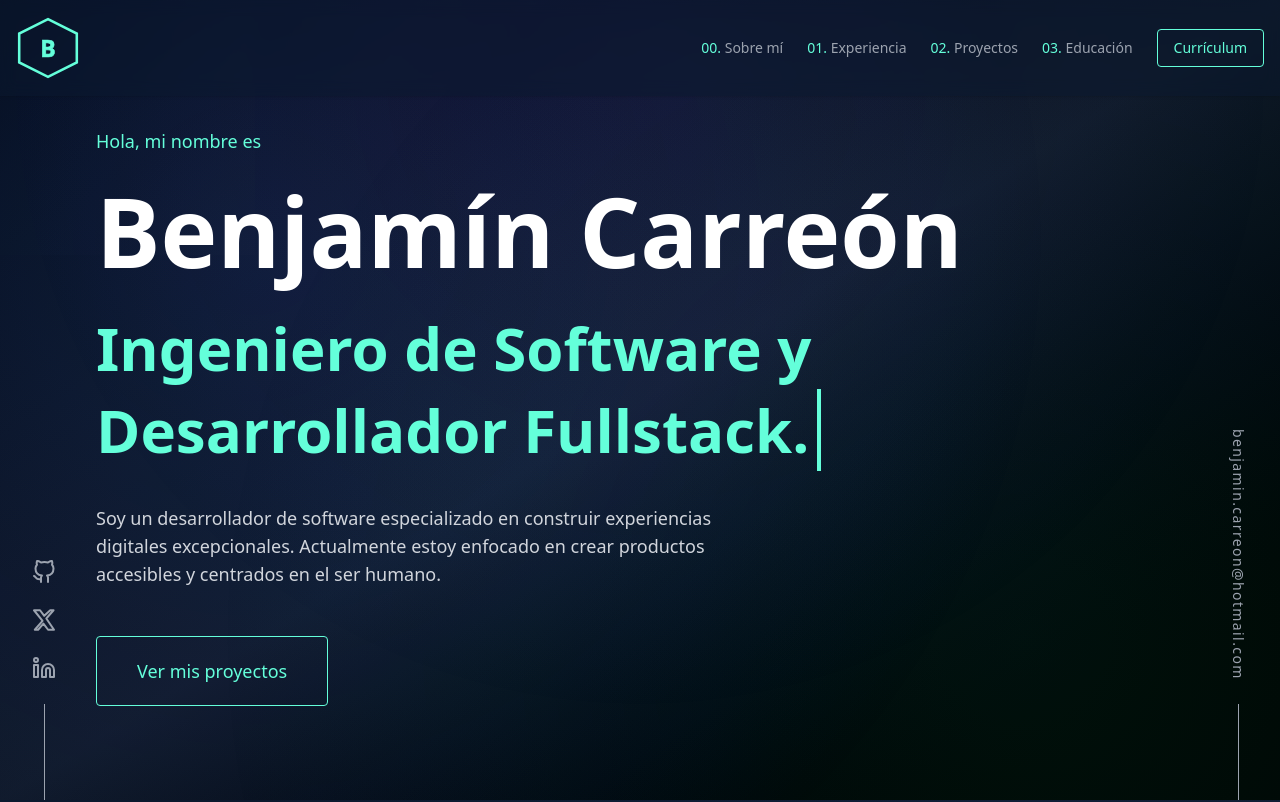
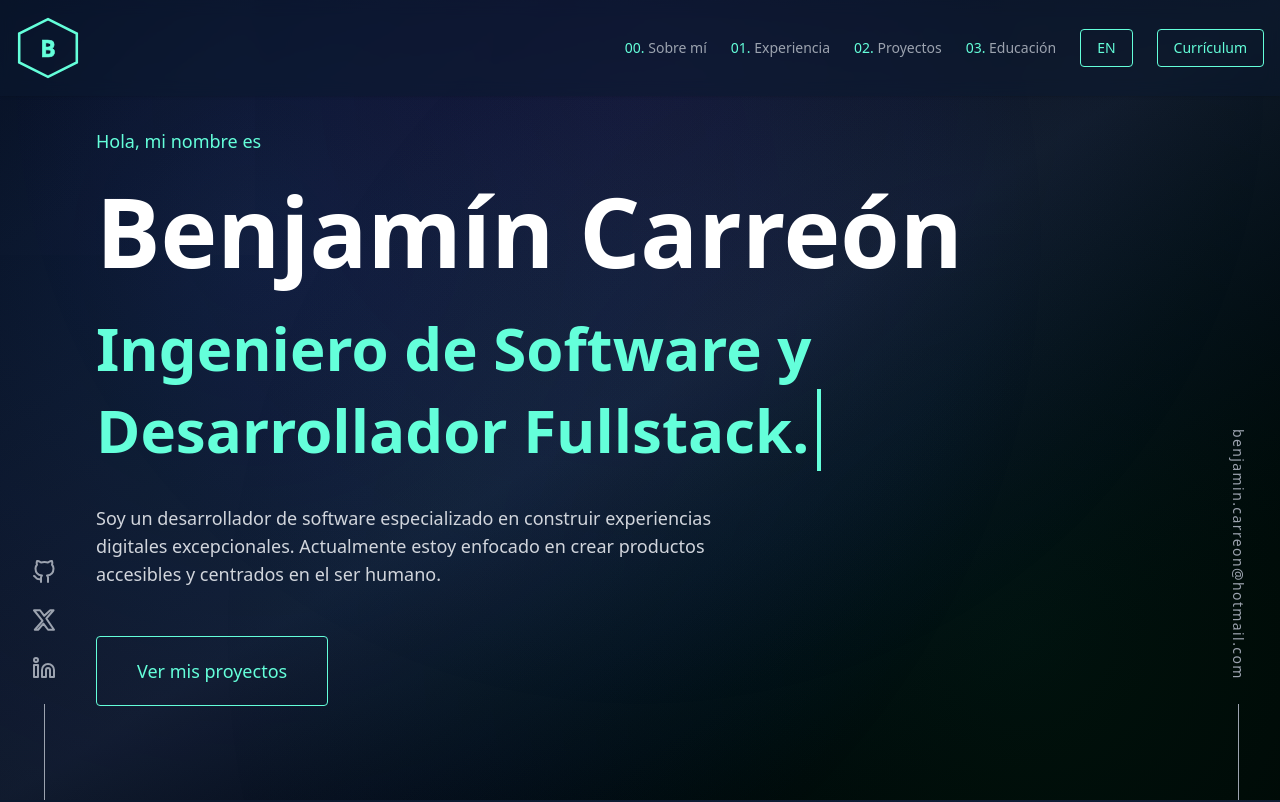
Before and after one commit to BCarreonC/Portfolio, a React (Vite) app in the folder my-portfolio/: page / in a window 1280 px wide. Shown: the top 802 px of the page. Built offline with nearby package versions, Linux system fonts and the light colour scheme.

Commit message:
last changes break point

```diff
--- a/my-portfolio/package.json
+++ b/my-portfolio/package.json
@@ -11,10 +11,12 @@
   },
   "dependencies": {
     "@tailwindcss/vite": "^4.1.15",
+    "i18next": "^25.6.0",
     "lucide-react": "^0.546.0",
     "react": "^19.1.1",
     "react-dom": "^19.1.1",
     "react-fast-marquee": "^1.6.5",
+    "react-i18next": "^16.2.3",
     "react-icons": "^5.5.0",
     "react-typing-effect": "^2.0.5",
     "tailwindcss": "^4.1.15"
--- a/my-portfolio/src/components/Education.jsx
+++ b/my-portfolio/src/components/Education.jsx
@@ -36,7 +36,7 @@ export default function Education() {
   return (
     <section
       id="education"
-      className={`relative grid grid-cols-1 gap-8 items-start justify-center w-full min-h-screen px-4 sm:px-8 md:px-12 lg:px-40 py-16 md:py-24 lg:py-48 transition-all duration-1000 ${
+      className={`relative w-full min-h-screen flex flex-col items-center justify-center px-4 sm:px-8 md:px-12 lg:px-40 py-16 sm:py-20 md:py-28 transition-all duration-1000 ${
         visible ? "opacity-100 translate-y-0" : "opacity-0 translate-y-10"
       }`}
     >
--- a/my-portfolio/src/components/Experience.jsx
+++ b/my-portfolio/src/components/Experience.jsx
@@ -79,8 +79,6 @@ export default function Experience() {
                 </p>
               </div>
 
-              {/* Empresa */}
-
               {/* Descripción */}
               <p className="text-gray-300 text-sm sm:text-base leading-relaxed">
                 {exp.descripcion}
--- a/my-portfolio/src/components/Header.jsx
+++ b/my-portfolio/src/components/Header.jsx
@@ -1,17 +1,23 @@
 import { useState } from "react";
 import { Menu, X, FileText } from "lucide-react";
+import { useTranslation } from "react-i18next";
+import "../i18n";
 
 export default function Header() {
   const [menuOpen, setMenuOpen] = useState(false);
+  const { t, i18n } = useTranslation();
 
   // 🔗 Ruta al archivo PDF de tu CV (debes colocarlo en la carpeta public/)
-  const cvUrl = "/cv/BenjamínCarreón.pdf";
+   const cvUrl =
+    i18n.language === "es"
+      ? "/cv/BenjamínCarreón.pdf"
+      : "/cv/BenjaminCarreon2.pdf";
 
   const links = [
-    { id: "00", label: "Sobre mí", href: "#about" },
-    { id: "01", label: "Experiencia", href: "#experience" },
-    { id: "02", label: "Proyectos", href: "#projects" },
-    { id: "03", label: "Educación", href: "#education" },
+    { id: "00", label: t("header.about"), href: "#about" },
+    { id: "01", label: t("header.experience"), href: "#experience" },
+    { id: "02", label: t("header.projects"), href: "#projects" },
+    { id: "03", label: t("header.education"), href: "#education" },
   ];
 
   // 🔍 Lógica para abrir el CV en nueva pestaña
@@ -62,11 +68,20 @@ export default function Header() {
               </a>
             ))}
           </div>
+          {/* Botón para cambiar idioma */}
+          <button
+            className="text-primary cursor-pointer border border-primary rounded px-4 py-2 hover:bg-primary/10 transition-colors"
+            onClick={() =>
+              i18n.changeLanguage(i18n.language === "es" ? "en" : "es")
+            }
+          >
+            {i18n.language === "es" ? "EN" : "ES"}
+          </button>
 
           {/* Botón para abrir el CV */}
           <button
             onClick={handleOpenCV}
-            className="text-primary border border-primary rounded px-4 py-2 hover:bg-primary/10 transition-colors"
+            className="text-primary cursor-pointer border border-primary rounded px-4 py-2 hover:bg-primary/10 transition-colors"
           >
             Currículum
           </button>
@@ -95,7 +110,9 @@ export default function Header() {
       {/* Menú móvil desplegable */}
       <div
         className={`fixed top-0 right-0 w-64 h-screen bg-background-dark/95 backdrop-blur-md z-50 transform transition-all duration-500 flex flex-col pt-20 px-6 space-y-6 shadow-2xl
-        ${menuOpen ? "translate-x-0 opacity-100" : "translate-x-full opacity-0"}`}
+        ${
+          menuOpen ? "translate-x-0 opacity-100" : "translate-x-full opacity-0"
+        }`}
       >
         <div className="flex justify-end mb-4">
           <button
--- /dev/null
+++ b/my-portfolio/src/i18n/en.json
@@ -0,0 +1,9 @@
+{
+  "header": {
+    "about": "About me",
+    "experience": "Experience",
+    "projects": "Projects",
+    "education": "Education",
+    "cv": "Resume"
+  }
+}
--- /dev/null
+++ b/my-portfolio/src/i18n/es.json
@@ -0,0 +1,9 @@
+{
+"header": {
+    "about": "Sobre mí",
+    "experience": "Experiencia",
+    "projects": "Proyectos",
+    "education": "Educación",
+    "cv": "Currículum"
+  }
+}
--- /dev/null
+++ b/my-portfolio/src/i18n/index.js
@@ -0,0 +1,16 @@
+import i18n from "i18next";
+import { initReactI18next } from "react-i18next";
+import en from "./en.json";
+import es from "./es.json";
+
+i18n.use(initReactI18next).init({
+  resources: {
+    en: { translation: en },
+    es: { translation: es },
+  },
+  lng: "es", // idioma por defecto
+  fallbackLng: "en",
+  interpolation: { escapeValue: false },
+});
+
+export default i18n;
```
Also changed, not shown: 2 other files (tests, documents, lock files or other folders).
